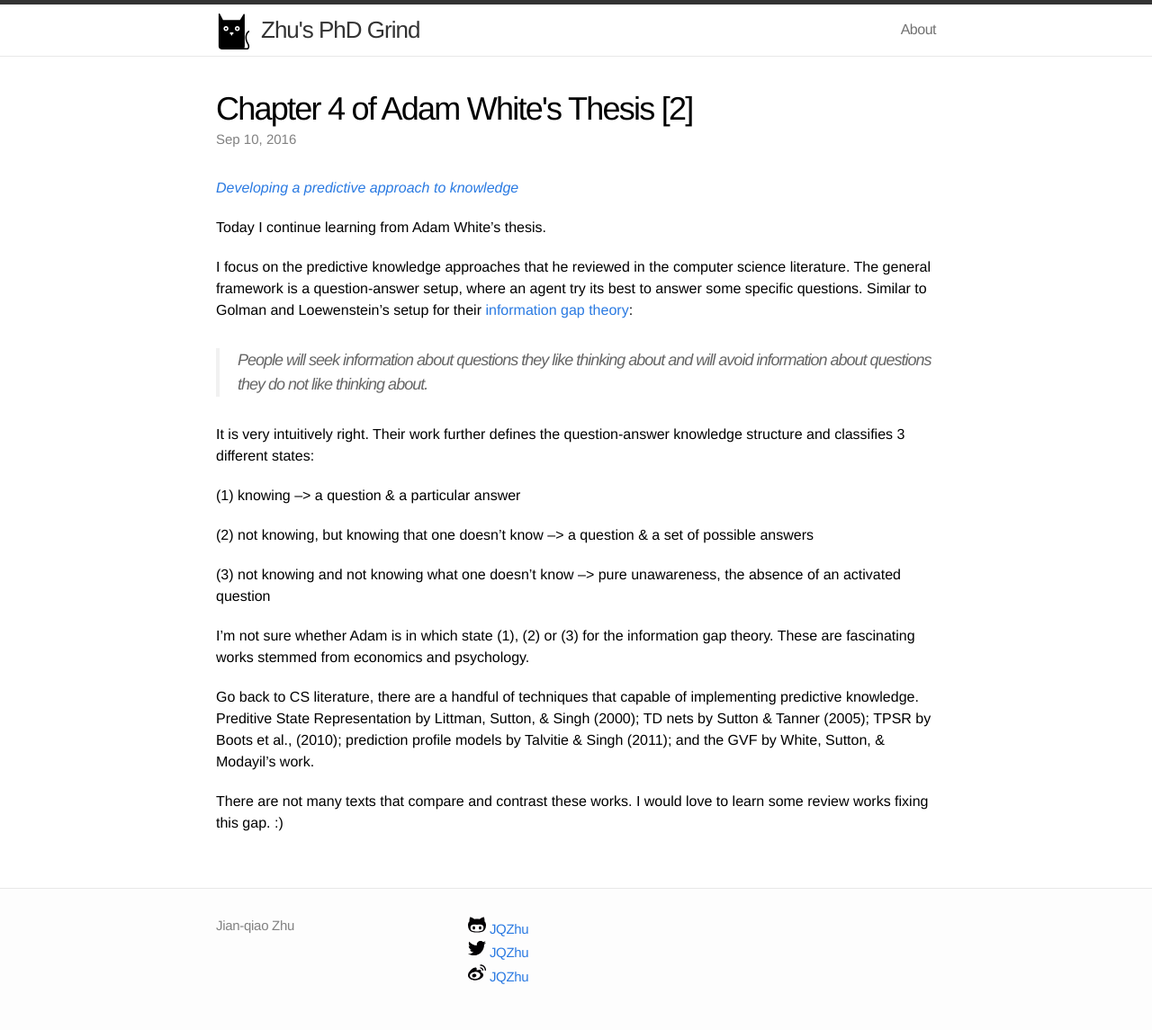
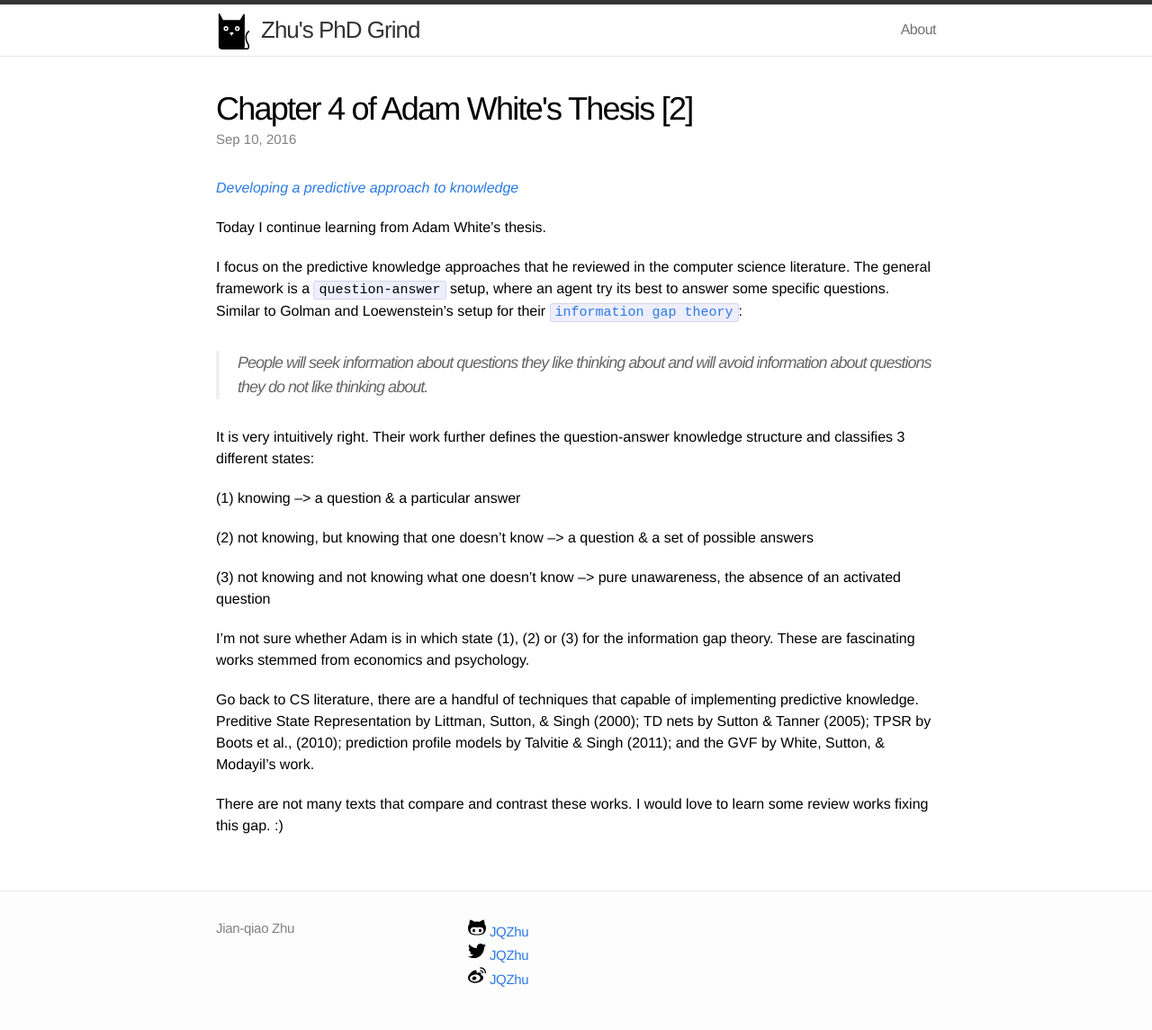
Before and after one commit to jianqiaozhu/jianqiaozhu.github.io, a Jekyll site: the page built from _posts/2016-09-10-Paper10.markdown, in a window 1280 px wide. Shown: the whole page at 90% size. Built offline with Jekyll 4.4.1, drawn with Linux system fonts in a browser that asks for light colours.

Commit message:
highlight

```diff
--- a/_posts/2016-09-09-Paper9.markdown
+++ b/_posts/2016-09-09-Paper9.markdown
@@ -21,7 +21,7 @@ However, thesis is better organized and expand to even larger scope than review
 
 
 I have recently read Adam White's curiosity and surprise paper.
-The paper mentioned and utilized General Value Function, which is also the theme for Chapter 4.
+The paper mentioned and utilized `General Value Function`, which is also the theme for Chapter 4.
 It is a new perspective of looking at the value function.
 I believe that there are many follow-up papers and one of them got into top ML conference is the [Schaul et al (2015) ICML](http://jmlr.org/proceedings/papers/v37/schaul15.pdf).
 
@@ -43,7 +43,7 @@ You can imagine an agent pick some of the cumulant to assist decision making.
 It is the usefulness of some kind of cumulant for achieving current goal that determines how would a cumulant being used to control.
 
 This is an interesting area to explore.
-In Adam's example,
+In Adam's `example`,
 
 > Consider an agent driving a car from one location to another. [...] We may specify several cumulants, such as a cumulant equal to the continuous fuel consumption of the car, or a cumulant equal to one when the car is too close to the car in front of it. A third cumulant could equal to the temperature outside the car. This third cumulant is not obviously related to the goal of driving from one location to another quickly, but predicting future temperature may be useful for other tasks, or might be best thought of as general knowledge of the agent’s environment.
 
--- a/_posts/2016-09-10-Paper10.markdown
+++ b/_posts/2016-09-10-Paper10.markdown
@@ -12,8 +12,8 @@ mathjax: true
 Today I continue learning from Adam White's thesis.
 
 I focus on the predictive knowledge approaches that he reviewed in the computer science literature.
-The general framework is a question-answer setup, where an agent try its best to answer some specific questions.
-Similar to Golman and Loewenstein's setup for their [information gap theory](https://www.cmu.edu/dietrich/sds/docs/golman/golman_loewenstein_curiosity.pdf):
+The general framework is a `question-answer` setup, where an agent try its best to answer some specific questions.
+Similar to Golman and Loewenstein's setup for their [`information gap theory`](https://www.cmu.edu/dietrich/sds/docs/golman/golman_loewenstein_curiosity.pdf):
 
 > People will seek information about questions they like thinking about and will avoid information about questions they do not like thinking about.
 
```
